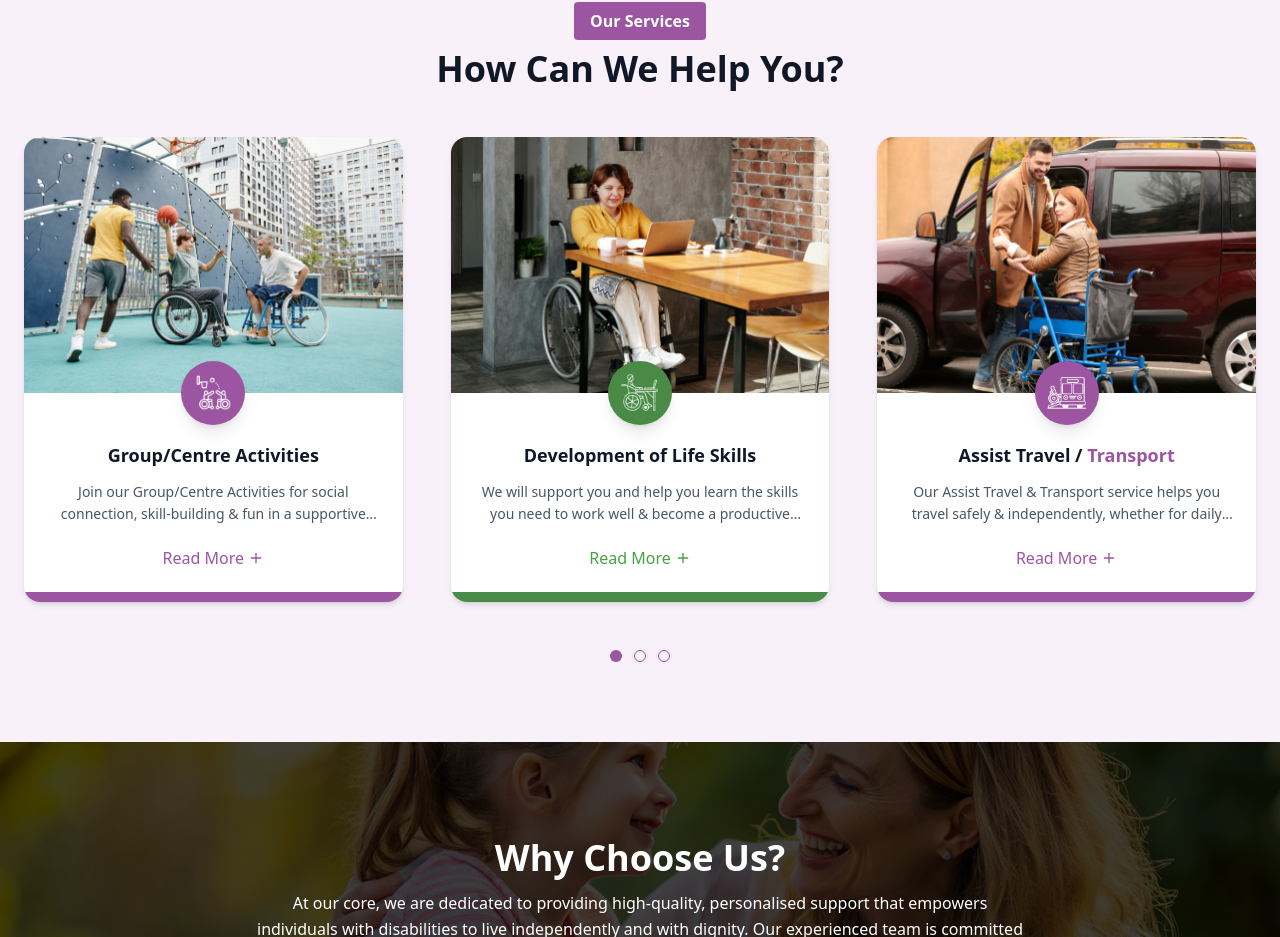
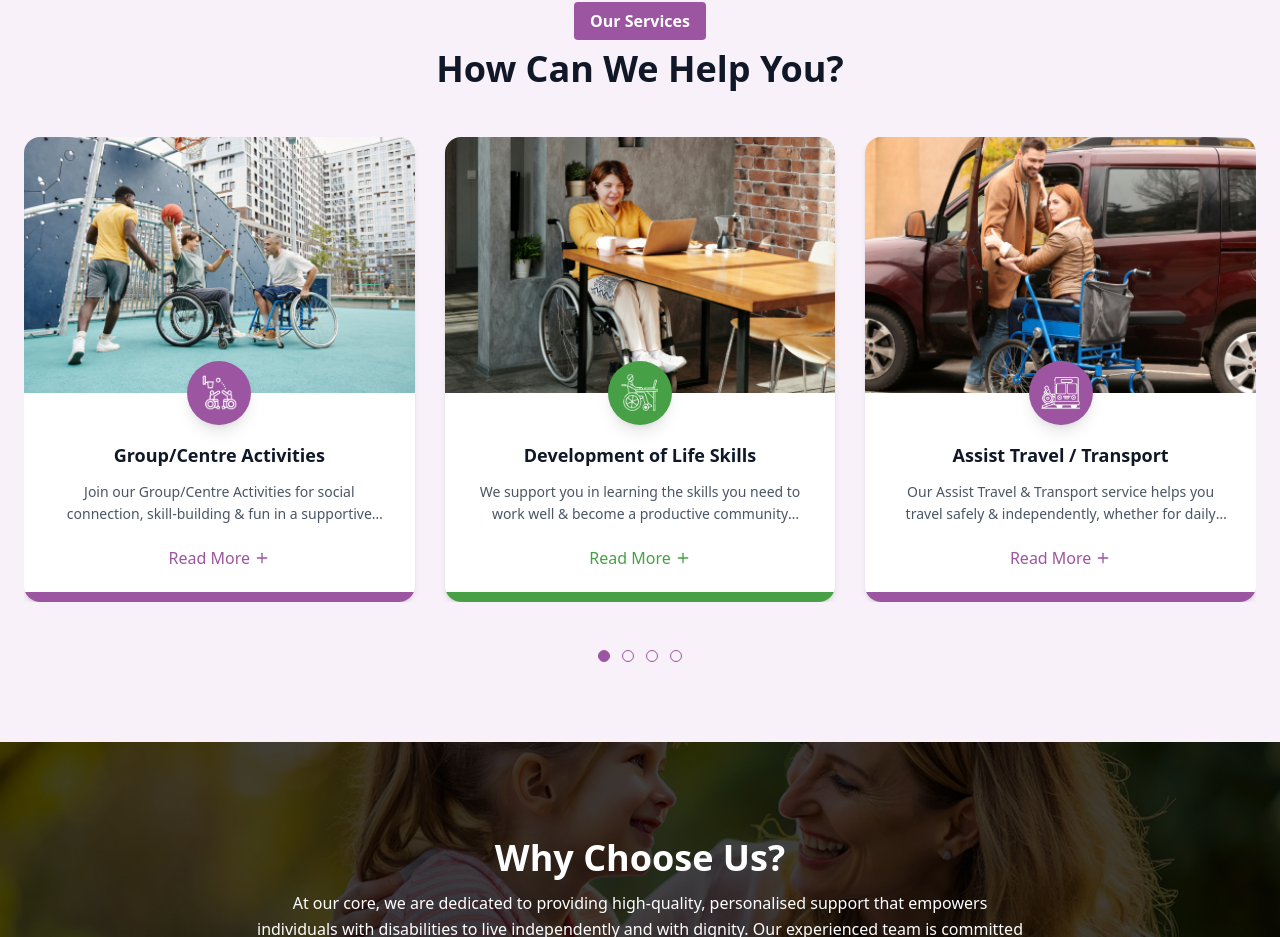
Before and after one commit to jewel-rana-ausasia/ability-care, a Next.js app: page /home1 in a window 1280 px wide. Shown: the part 1040-1977 px from the top of the page. Built offline with nearby package versions, Linux system fonts and the light colour scheme.

Commit message:
Update home1 Our Services

```diff
--- a/components/home-1/ServicesSection.tsx
+++ b/components/home-1/ServicesSection.tsx
@@ -1,47 +1,29 @@
 "use client";
 
 import Image from "next/image";
-import { FC } from "react";
+import { FC, useMemo, useState } from "react";
 import { Plus } from "lucide-react";
 import { motion } from "framer-motion";
+import { servicesData } from "@/lib/services-data";
+import { Swiper, SwiperSlide } from "swiper/react";
+import "swiper/css";
+import "swiper/css/pagination";
+import Link from "next/link";
 
 const ServicesSection: FC = () => {
-  const services = [
-    {
-      id: 1,
-      title: "Group/Centre Activities",
-      description:
-        "Join our Group/Centre Activities for social connection, skill-building & fun in a supportive environment.",
-      image: "/service1.png",
-      icon: "/service1-icon.png",
-      color: "#9C55A1",
-      textColor: "#9C55A1",
-    },
-    {
-      id: 2,
-      title: "Development of Life Skills",
-      description:
-        "We will support you and help you learn the skills you need to work well & become a productive community member.",
-      image: "/service-2.png",
-      icon: "/service2-icon.png",
-      color: "#498B46",
-      textColor: "#47A046",
-    },
-    {
-      id: 3,
-      title: (
-        <>
-          Assist Travel / <span className="text-[#9C55A1]">Transport</span>
-        </>
-      ),
-      description:
-        "Our Assist Travel & Transport service helps you travel safely & independently, whether for daily needs.",
-      image: "/service3.png",
-      icon: "/assist-travel-or-transport-icon.png",
-      color: "#9C55A1",
-      textColor: "#9C55A1",
-    },
-  ];
+  const [currentPage, setCurrentPage] = useState(1);
+
+  const cardsPerPage = 3;
+  const totalPages = Math.ceil(servicesData.length / cardsPerPage);
+
+  const paginatedServices = useMemo(() => {
+    const start = (currentPage - 1) * cardsPerPage;
+    return servicesData.slice(start, start + cardsPerPage);
+  }, [currentPage]);
+
+  const handlePageChange = (page: number) => {
+    setCurrentPage(page);
+  };
 
   return (
     <section className="bg-[#F8F1FA] py-20 px-6">
@@ -56,15 +38,23 @@ const ServicesSection: FC = () => {
       </div>
 
       {/* Service Cards */}
-      <div className="max-w-7xl mx-auto grid md:grid-cols-3 gap-12 justify-center">
-        {services.map((service, index) => (
+      <div className="max-w-7xl mx-auto">
+        <Swiper
+          spaceBetween={30}
+          slidesPerView={1}
+          breakpoints={{
+            768: { slidesPerView: 2 },
+            1024: { slidesPerView: 3 },
+          }}
+        >
+          {paginatedServices.map((service, index) => (
+            <SwiperSlide key={service.slug}>
               <motion.div
-            key={service.id}
                 initial={{ opacity: 0, y: 40 }}
                 whileInView={{ opacity: 1, y: 0 }}
                 transition={{
                   duration: 0.6,
-              delay: index * 0.2, // stagger animation per card
+                  delay: index * 0.2,
                   ease: "easeOut",
                 }}
                 viewport={{ once: true }}
@@ -74,49 +64,73 @@ const ServicesSection: FC = () => {
                 <div className="relative">
                   <Image
                     src={service.image}
-                alt={typeof service.title === "string" ? service.title : "Service"}
+                    alt={
+                      typeof service.title === "string"
+                        ? service.title
+                        : "Service"
+                    }
                     width={400}
                     height={300}
                     className="w-full h-64 object-cover"
                   />
-              {/* Icon Circle */}
                   <div
                     className="absolute -bottom-8 left-1/2 -translate-x-1/2 w-16 h-16 rounded-full flex items-center justify-center shadow-lg"
                     style={{ backgroundColor: service.color }}
                   >
-                <Image src={service.icon} alt="Service Icon" width={55} height={55} />
+                    {service.icon ? (
+                      <Image
+                        src={service.icon}
+                        alt="Service Icon"
+                        width={55}
+                        height={55}
+                      />
+                    ) : null}
                   </div>
                 </div>
 
-            {/* Text Content */}
+                {/* Text */}
                 <div className="px-6 pt-12 pb-8 text-center">
-              <h3 className="font-bold text-lg text-gray-900">{service.title}</h3>
+                  <h3 className="font-bold text-lg text-gray-900">
+                    {service.title}
+                  </h3>
                   <p className="text-gray-600 text-sm mt-3 leading-relaxed line-clamp-2">
                     {service.description}
                   </p>
-              <div
+
+                  <Link
+                    href={`/home1/our-services/${service.slug}`}
                     className="flex justify-center items-center gap-1 font-medium mt-5"
-                style={{ color: service.textColor }}
+                    style={{ color: service.color }}
                   >
                     <span>Read More</span>
                     <Plus size={16} strokeWidth={2} />
-              </div>
+                  </Link>
                 </div>
 
-            {/* Bottom Border Bar */}
+                {/* Bottom Bar */}
                 <div
                   className="absolute bottom-0 left-0 w-full h-[10px] rounded-b-2xl"
                   style={{ backgroundColor: service.color }}
                 ></div>
               </motion.div>
+            </SwiperSlide>
           ))}
+        </Swiper>
       </div>
 
-      {/* Dots (Carousel Style) */}
+      {/* ===== PAGINATION DOTS ===== */}
       <div className="flex justify-center mt-12 gap-3">
-        <span className="w-3 h-3 rounded-full bg-[#9C55A1]"></span>
-        <span className="w-3 h-3 rounded-full border border-[#9C55A1]"></span>
-        <span className="w-3 h-3 rounded-full border border-[#9C55A1]"></span>
+        {Array.from({ length: totalPages }).map((_, i) => (
+          <motion.button
+            key={i}
+            onClick={() => handlePageChange(i + 1)}
+            className={`w-3 h-3 rounded-full border border-[#9C55A1] ${
+              currentPage === i + 1 ? "bg-[#9C55A1]" : "bg-transparent"
+            }`}
+            whileHover={{ scale: 1.2 }}
+            transition={{ duration: 0.2 }}
+          />
+        ))}
       </div>
     </section>
   );
--- a/lib/services-data.ts
+++ b/lib/services-data.ts
@@ -4,6 +4,7 @@ export interface Service {
   description: string;
   image: string;
   color: string;
+  icon?: string;
   content?: {
     intro: string[];
     features: {
@@ -22,6 +23,7 @@ export const servicesData: Service[] = [
       "Join our Group/Centre Activities for social connection, skill-building & fun in a supportive environment.",
     image: "/service1.png",
     color: "#9C55A1",
+    icon: "/service1-icon.png",
   },
   {
     slug: "development-life-skills",
@@ -30,6 +32,7 @@ export const servicesData: Service[] = [
       "We support you in learning the skills you need to work well & become a productive community member.",
     image: "/service-2.png",
     color: "#47A046",
+    icon: "/service2-icon.png",
   },
   {
     slug: "assist-travel-transport",
@@ -38,6 +41,7 @@ export const servicesData: Service[] = [
       "Our Assist Travel & Transport service helps you travel safely & independently, whether for daily needs.",
     image: "/service3.png",
     color: "#9C55A1",
+    icon: "/assist-travel-or-transport-icon.png",
   },
   {
     slug: "household-tasks",
```
Lines whose indentation alone changed are shown as unchanged.
